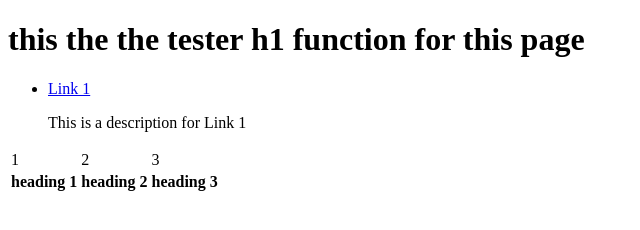
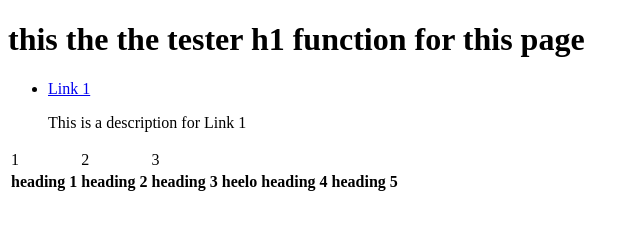
Before and after one commit to Priyanshu123a19/DropPage, a plain HTML site: page index.2.html in a window 1280 px wide. Shown: the whole page, without its empty margins (0-640 px from the left). Drawn offline with Linux system fonts and the light colour scheme.

Commit message:
commit 5

```diff
--- a/index.2.html
+++ b/index.2.html
@@ -24,6 +24,9 @@
             <th>heading 1</th>
             <th>heading 2</th>
             <th>heading 3</th>
+            <th>heelo</th>
+            <th>heading 4</th>
+            <th>heading 5</th>
         </tr>
     </table>
 </body>
```
